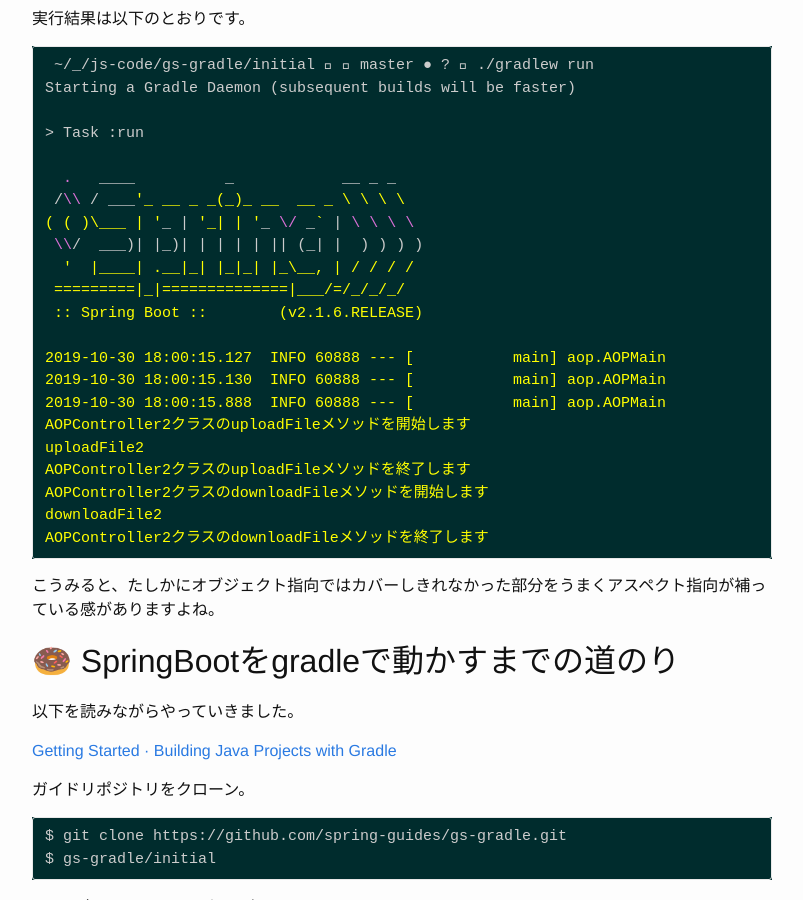
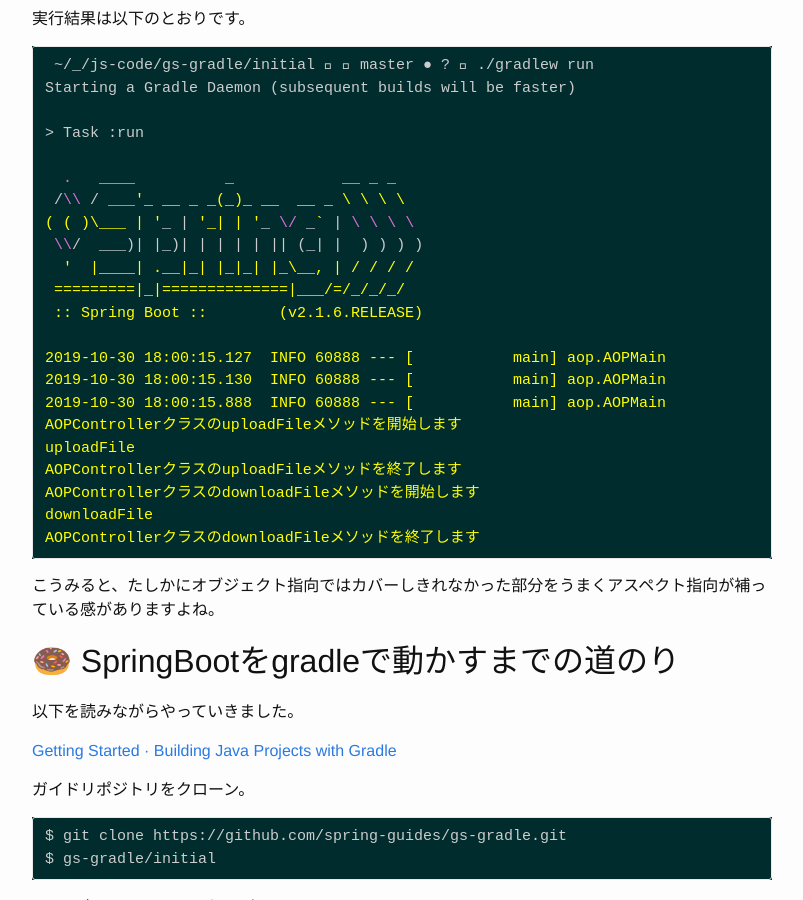
Before and after one commit to hisasann/hisasann.github.io, a Jekyll site: the page built from _posts/2019-10-29-spring-boot-aop.markdown, in a window 1280 px wide and 900 px high, scrolled down 6817 px. Shown: the whole window, without its empty margins (238-1041 px from the left). Built offline with Jekyll 4.4.1, drawn with Linux system fonts in a browser that asks for light colours; comment, search, counter and statistics services are not loaded.

Commit message:
blog post update

````diff
--- a/_posts/2019-10-29-spring-boot-aop.markdown
+++ b/_posts/2019-10-29-spring-boot-aop.markdown
@@ -305,12 +305,12 @@
 2019-10-30 18:00:15.127  INFO 60888 --- [           main] aop.AOPMain                              : Starting AOPMain on LAB-N1584.local with PID 60888 (/Users/hisamatsu/_/js-code/gs-gradle/initial/build/classes/java/main started by hisamatsu in /Users/hisamatsu/_/js-code/gs-gradle/initial)
 2019-10-30 18:00:15.130  INFO 60888 --- [           main] aop.AOPMain                              : No active profile set, falling back to default profiles: default
 2019-10-30 18:00:15.888  INFO 60888 --- [           main] aop.AOPMain                              : Started AOPMain in 1.129 seconds (JVM running for 1.438)
-AOPController2クラスのuploadFileメソッドを開始します
-uploadFile2
-AOPController2クラスのuploadFileメソッドを終了します
-AOPController2クラスのdownloadFileメソッドを開始します
-downloadFile2
-AOPController2クラスのdownloadFileメソッドを終了します
+AOPControllerクラスのuploadFileメソッドを開始します
+uploadFile
+AOPControllerクラスのuploadFileメソッドを終了します
+AOPControllerクラスのdownloadFileメソッドを開始します
+downloadFile
+AOPControllerクラスのdownloadFileメソッドを終了します
 ```
 
 こうみると、たしかにオブジェクト指向ではカバーしきれなかった部分をうまくアスペクト指向が補っている感がありますよね。
````
